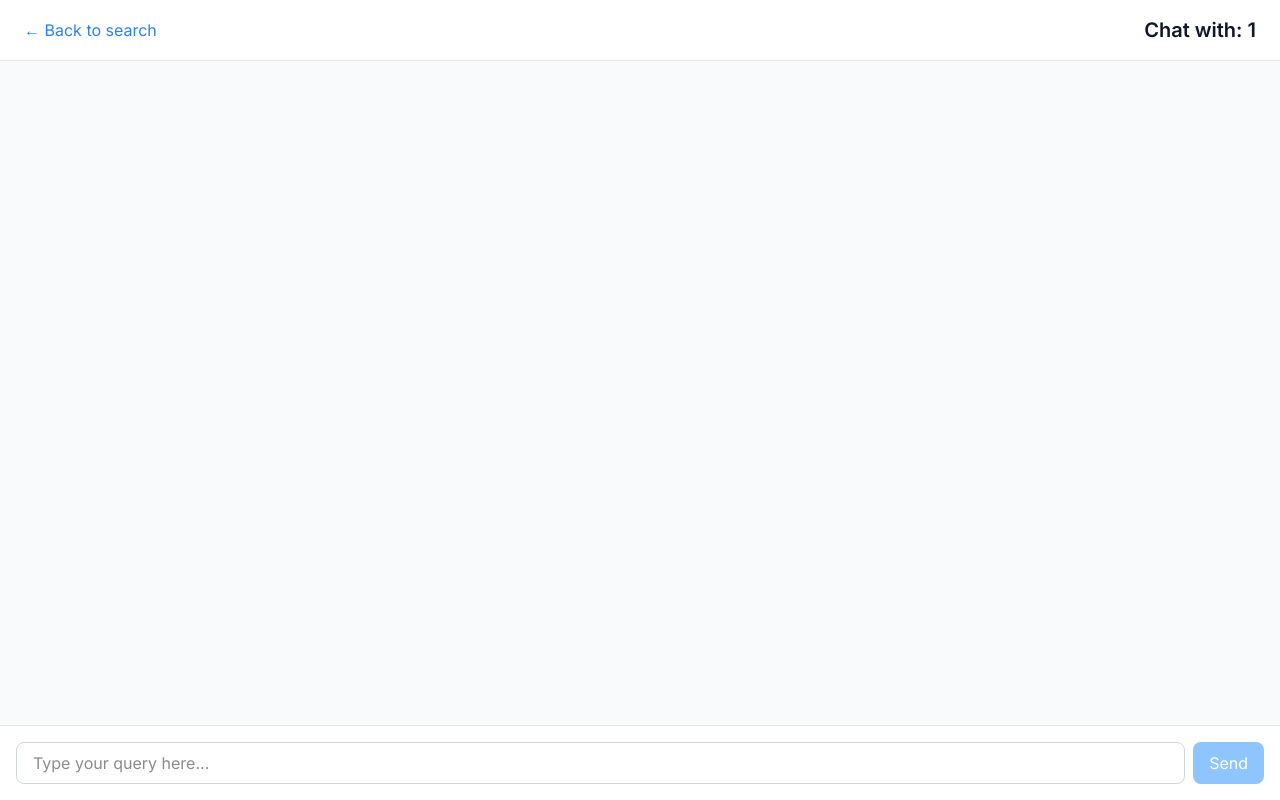
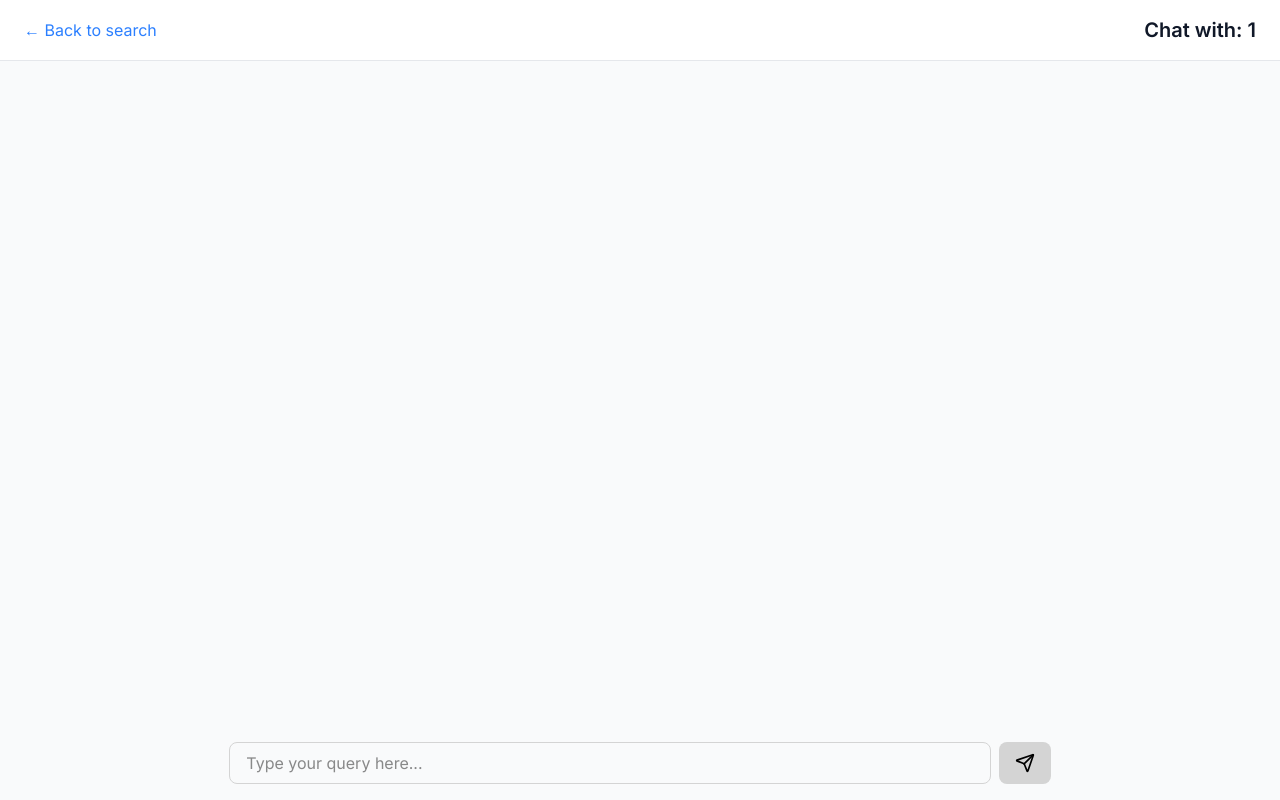
Before and after one commit to chungchihhan/frontend-hie-rag, a Next.js app: page /chat/1 in a window 1280 px wide. Built offline with nearby package versions, Linux system fonts and the light colour scheme.

Commit message:
style: change the chat interface style

```diff
--- a/package.json
+++ b/package.json
@@ -9,6 +9,7 @@
     "lint": "next lint"
   },
   "dependencies": {
+    "lucide-react": "^0.488.0",
     "next": "15.2.4",
     "react": "^19.0.0",
     "react-dom": "^19.0.0",
--- a/src/components/ChatInterface.tsx
+++ b/src/components/ChatInterface.tsx
@@ -5,6 +5,7 @@ import { ChatMessage, QueryRecord } from "@/types";
 import MessageCard from "./MessageCard";
 import ResultMessageCard from "./ResultMessageCard";
 import { queryChunks, queryChunksChat } from "@/lib/api";
+import { Send, Loader } from "lucide-react";
 
 interface ChatInterfaceProps {
   fileId: string;
@@ -134,7 +135,7 @@ export default function ChatInterface({ fileId }: ChatInterfaceProps) {
   };
 
   return (
-    <div className="flex flex-col h-full">
+    <div className="flex flex-col h-full w-2/3 mx-auto">
       <div className="flex-1 overflow-y-auto p-4 space-y-4">
         {conversation.map((entry) => (
           <div key={entry.id}>
@@ -158,22 +159,26 @@ export default function ChatInterface({ fileId }: ChatInterfaceProps) {
         <div ref={messagesEndRef} />
       </div>
 
-      <div className="border-t border-gray-200 p-4 bg-white">
+      <div className="p-4">
         <form onSubmit={handleSendMessage} className="flex gap-2">
           <input
             type="text"
             value={input}
             onChange={(e) => setInput(e.target.value)}
             placeholder="Type your query here..."
-            className="flex-1 px-4 py-2 rounded-lg border border-gray-300 focus:outline-none focus:ring-2 focus:ring-blue-500 focus:border-transparent"
+            className="flex-1 px-4 py-2 rounded-lg border border-neutral-300 focus:outline-none focus:ring-2 focus:ring-neutral-400 focus:border-transparent"
             disabled={isLoading}
           />
           <button
             type="submit"
-            className="px-4 py-2 bg-blue-500 text-white rounded-lg hover:bg-blue-600 focus:outline-none focus:ring-2 focus:ring-blue-500 focus:ring-opacity-50 disabled:bg-blue-300"
+            className="px-4 py-2 bg-neutral-400 text-black rounded-lg hover:bg-neurtral-600 focus:outline-none focus:ring-2 focus:ring-neutral-500 focus:ring-opacity-50 disabled:bg-neutral-300"
             disabled={isLoading || !input.trim()}
           >
-            Send
+            {isLoading ? (
+              <Loader className="animate-spin" size={20} />
+            ) : (
+              <Send size={20} />
+            )}
           </button>
         </form>
       </div>
--- a/src/components/MessageCard.tsx
+++ b/src/components/MessageCard.tsx
@@ -2,6 +2,7 @@
 
 import { ChatMessage } from "@/types";
 import ReactMarkdown from "react-markdown";
+import { Copy } from "lucide-react";
 
 interface MessageCardProps {
   message: ChatMessage;
@@ -12,24 +13,49 @@ export default function MessageCard({ message }: MessageCardProps) {
 
   return (
     <div className={`flex w-full ${isUser ? "justify-end" : "justify-start"}`}>
-      <div
-        className={`max-w-3xl rounded-lg p-4 ${
-          isUser
-            ? "bg-blue-500 text-white rounded-br-none"
-            : "bg-white border border-gray-200 rounded-bl-none"
-        }`}
+      <div className="flex gap-2">
+        {isUser && (
+          <div className="flex flex-col justify-end text-xs opacity-70 items-end">
+            <div>You</div>
+            <div className="flex gap-2">
+              <button
+                onClick={() => navigator.clipboard.writeText(content)}
+                className="hover:cursor-pointer"
               >
-        <div className="text-sm mb-1">
-          {isUser ? "You" : "Assistant"}
-          <span className="text-xs ml-2 opacity-70">
+                <Copy size={14} className="text-gray-500 hover:text-gray-700" />
+              </button>
               {timestamp.toLocaleTimeString([], {
                 hour: "2-digit",
                 minute: "2-digit",
               })}
-          </span>
             </div>
-        <div className={isUser ? "text-white" : "text-gray-800"}>
+          </div>
+        )}
+        <div
+          className={`rounded-lg px-4 py-3 flex flex-col gap-2 ${
+            isUser ? "bg-neutral-200 rounded" : "flex justify-start"
+          }`}
+        >
+          <div className={isUser ? "text-black" : "text-gray-800"}>
             <ReactMarkdown>{content}</ReactMarkdown>
+          </div>
+          {!isUser && (
+            <div className="flex justify-start text-xs opacity-70 gap-2">
+              <>Hi-RAG</>
+              <div>
+                {timestamp.toLocaleTimeString([], {
+                  hour: "2-digit",
+                  minute: "2-digit",
+                })}
+              </div>
+              <button
+                onClick={() => navigator.clipboard.writeText(content)}
+                className="hover:cursor-pointer"
+              >
+                <Copy size={14} className="text-gray-500 hover:text-gray-700" />
+              </button>
+            </div>
+          )}
         </div>
       </div>
     </div>
```
Also changed, not shown: 1 other file (tests, documents, lock files or other folders). Lines whose indentation alone changed are shown as unchanged.
